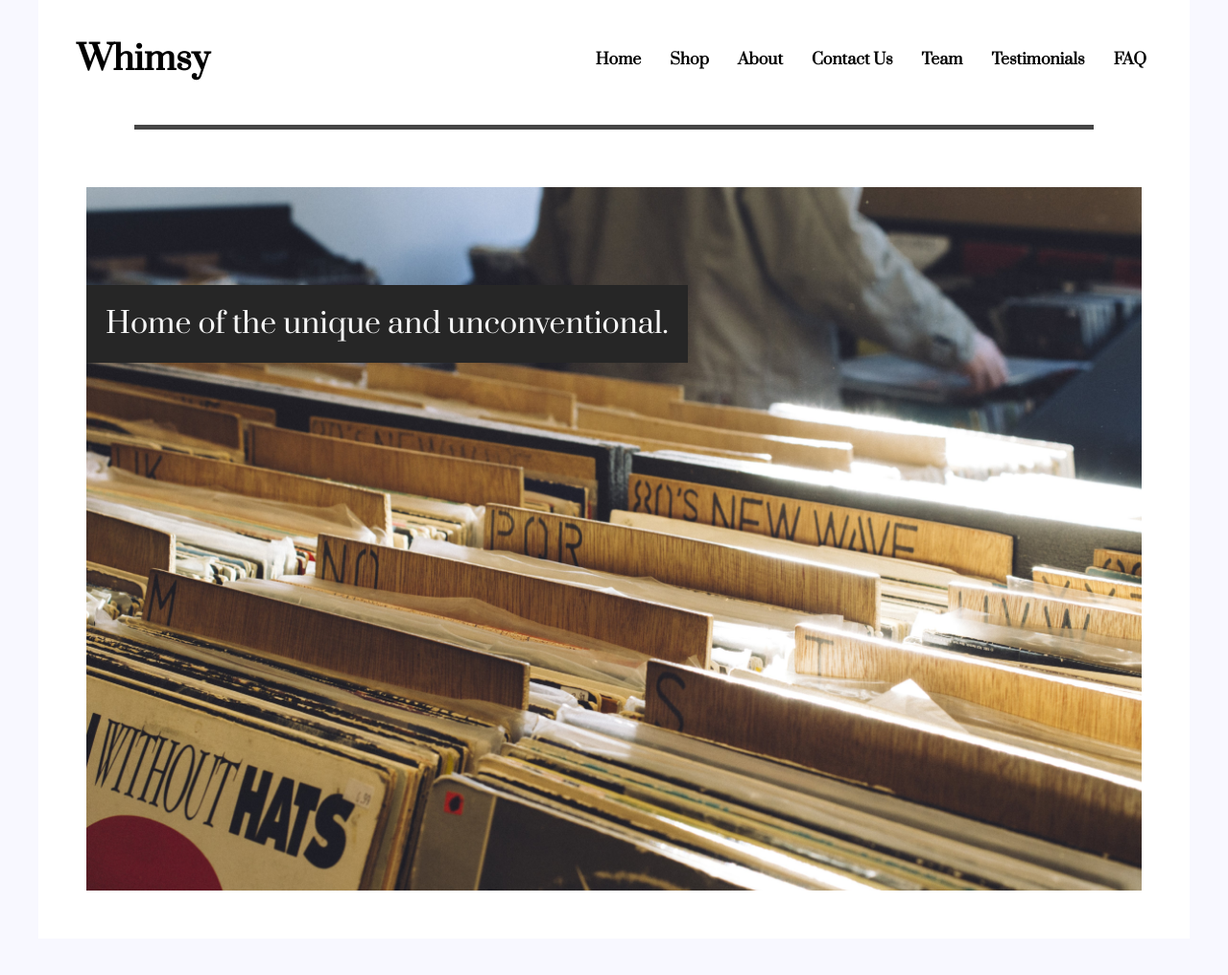
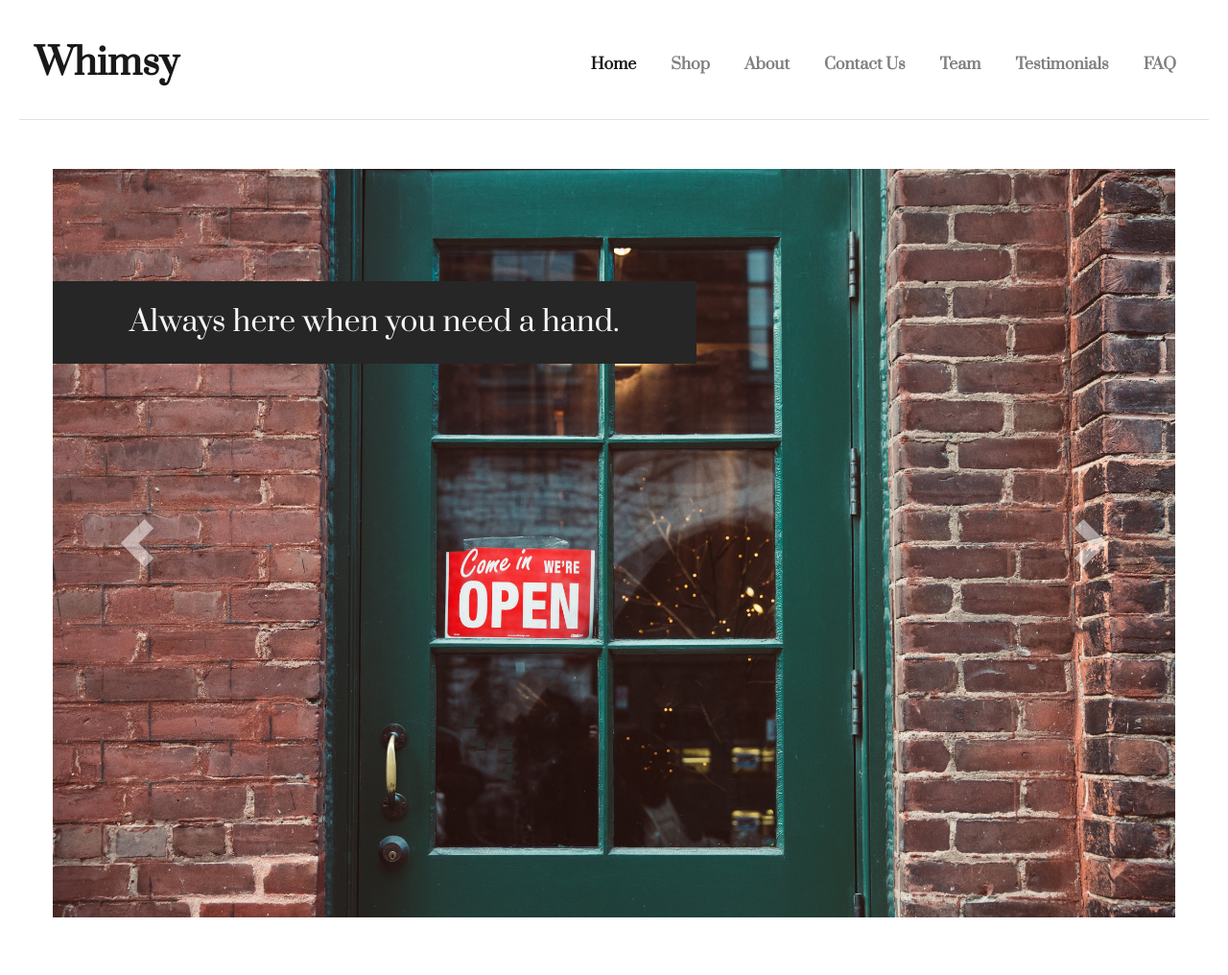
Before and after one commit to abelworku/CP476-Internet-Computing-Final-Project, a PHP site: page /HTML/Home.html in a window 1280 px wide. Shown: the whole page at 96% size. Before the commit the page ends 928 px from the top, so only its background shows below. Run offline with PHP 8.4, Linux system fonts and the light colour scheme.

Commit message:
Home page changed to the Bootstrap library for HTML and CSS

```diff
--- a/CSS/site.css
+++ b/CSS/site.css
@@ -6,113 +6,53 @@
 context or relation to other document tree elements)
 */
 
-.main {
-    width: 1200px;
-    margin: auto;
+.navbar-brand {
+    font-family: 'Prata', serif;
+    font-size: 38px;
 }
 
-body {
-/*    font-family: 'Lato', sans-serif;*/
-    font-family: 'Prata', serif;
-    font-weight: 300;
-/*    background-color: whitesmoke;*/
-    background-color: ghostwhite;
+.container-fluid {
+    padding-top: 25px;
+    padding-bottom: 25px;
+    padding-left: 20px;
+    padding-right: 20px;
 }
 
-h1, h2, h3, h4, h5, h6 {
+.navbar-nav {
     font-family: 'Prata', serif;
+    font-size: 16px;
+    font-weight: 800;
 }
 
-.navigationBar {
-    background-color: white;
-    overflow: hidden;
-    padding: 15px 15px;
+.navbar-nav > li {
+    padding-left: 10px;
+    padding-right: 10px;
 
 }
 
-.navigationBar a {
-    float: right;
-    padding: 18px 15px;
-    color: black;
-    font-family: 'Prata', serif;
-    text-decoration: none;
-    font-weight: bold;
+.carouselContainer {
+    padding: 35px;
 }
 
-.navigationBar h1 {
-    font-size: 35px;
-    display: inline-block;
-    padding: 5px;
-    padding-left: 10px;
+.carousel-caption {
+    background-color: #262626;
+    top: 15%;
+    bottom: auto;
+    left: 0%;
+    right: auto;
+    padding: 25px 80px;
+
 }
 
-
-.navigationBarLinks {
-    float: right;
-    padding: 18px 15px;
+.carousel-caption h5 {
+    font-family: 'Prata', serif;
+    font-size: 30px;
+    margin-bottom: auto;
+    color: whitesmoke;
 }
 
-/*----------- Image slideshow CSS styling (Adapted from ttps://www.w3schools.com/howto/howto_js_slideshow.asp) -----------*/
-.fadeSlide {
-    display: none;
+.carousel-control-next-icon, .carousel-control-prev-icon {
+    height: 50px;
+    border: none;
+    width: 50px;
 }
-
-.introSlideshow img {
-    vertical-align: middle;
-    width: 100%;
-}
-
-.introSlideshow {
-    max-width: 100%;
-    position: relative;
-    margin: auto;
-    padding: 50px;
-    background-color: white;
-}
-
-.imageCaption {
-    background-color: #262626;
-    color: whitesmoke;
-    font-size: 30px;
-    padding: 20px 20px;
-    position: absolute;
-    bottom: 600px;
-    text-align: center;
-}
-
-/* CSS Style for slideshow animations - Fading to next picture */
-.fade {
-    -webkit-animation-name: fade;
-    -webkit-animation-duration: 1.5s;
-    animation-name: fade;
-    animation-duration: 1.5s;
-}
-
-@-webkit-keyframes fade {
-    from {
-        opacity: .4
-    }
-    to {
-        opacity: 1
-    }
-}
-
-@keyframes fade {
-    from {
-        opacity: .4
-    }
-    to {
-        opacity: 1
-    }
-}
-/*-----------------------------------------------*/
-
-#navigationBarSlideshowSeparator {
-    width: 1000px;
-    margin-top: 15px;
-    margin-bottom: -5px;
-    opacity: 85%;
-    border: none;
-    background-color: #262626;
-    height: 5px;
-}
--- a/HTML/Home.html
+++ b/HTML/Home.html
@@ -4,60 +4,109 @@
 <html lang="en">
     <head>
         <meta charset="utf-8">
-        <meta name="viewport" content="width=device-width, initial-scale=1.0">
+        <meta name="viewport" content="width=device-width, initial-scale=1">
         <title>Home | Whimsy</title>
 
+<!--        Links to Bootstrap Framework -->
+        <!-- Latest compiled and minified CSS -->
+        <link rel="stylesheet" href="https://maxcdn.bootstrapcdn.com/bootstrap/4.4.1/css/bootstrap.min.css">
+        <!-- jQuery library -->
+        <script src="https://ajax.googleapis.com/ajax/libs/jquery/3.4.1/jquery.min.js"></script>
+        <!-- Popper JS -->
+        <script src="https://cdnjs.cloudflare.com/ajax/libs/popper.js/1.16.0/umd/popper.min.js"></script>
+        <!-- Latest compiled JavaScript -->
+        <script src="https://maxcdn.bootstrapcdn.com/bootstrap/4.4.1/js/bootstrap.min.js"></script>
+
+
         <link href="https://fonts.googleapis.com/css?family=Prata&display=swap" rel="stylesheet">
+        <link href="https://fonts.googleapis.com/css?family=Lato&display=swap" rel="stylesheet">
 
-        <link href="../CSS/reset.css" rel="stylesheet">
+<!--        <link href="../CSS/reset.css" rel="stylesheet">-->
         <link href="../CSS/site.css" rel="stylesheet">
         <script type="text/javascript" src="../JavaScript/script.js"></script>
+
     </head>
 
-    <body>
-
-        <div class="main"> <!-- Main Container - Contains the whole page -->
+    <body class="bg-light">
+        <div class="container-fluid bg-white">
+            <nav class="navbar navbar-expand-md navbar-light">
+                <a class="navbar-brand font-weight-bold" href="#">Whimsy</a>
 
 
-            <div class="navigationBar"> <!-- Navigation Bar Container - Contains header logo and navigational links -->
-                <h1><a href="Home.html">Whimsy</a></h1>
+                <ul class="navbar-nav ml-auto">
+                    <li class="nav-item active">
+                        <a class="nav-link" href="NewHome.html">Home</a>
+                    </li>
+                    <li class="nav-item">
+                        <a class="nav-link" href="NewHome.html">Shop</a>
+                    </li>
+                    <li class="nav-item">
+                        <a class="nav-link" href="NewHome.html">About</a>
+                    </li>
+                    <li class="nav-item">
+                        <a class="nav-link" href="NewHome.html">Contact Us</a>
+                    </li>
+                    <li class="nav-item">
+                        <a class="nav-link" href="NewHome.html">Team</a>
+                    </li>
+                    <li class="nav-item">
+                        <a class="nav-link" href="NewHome.html">Testimonials</a>
+                    </li>
+                    <li class="nav-item">
+                        <a class="nav-link" href="NewHome.html">FAQ</a>
+                    </li>
 
-                <div class="navigationBarLinks"> <!-- Navigation Bar Links Container - Contains navigation bar links -->
-                    <a href="#">FAQ</a>
-                    <a href="#">Testimonials</a>
-                    <a href="#">Team</a>
-                    <a href="#">Contact Us</a>
-                    <a href="#">About</a>
-                    <a href="#">Shop</a> <!-- This could be a dropdown with categories, or a link to a general static list of products-->
-                    <a href="Home.html">Home</a>
+                </ul>
+            </nav>
+
+            <div class="border-top my-3"></div>
+
+            <div class="carouselContainer">
+                <div id="carouselSlideshow" class="carousel slide" data-ride="carousel" data-interval="false">
+
+                    <div class="carousel-inner">
+                        <div class="carousel-item active">
+                            <img class="d-block w-100" src="../Images/home/green-door-with-open-sign.jpg" alt="First slideshow image">
+                            <div class="carousel-caption d-none d-md-block">
+                                <h5>Always here when you need a hand.</h5>
+                            </div>
+
+                        </div>
+
+                        <div class="carousel-item">
+                            <img class="d-block w-100" src="../Images/home/light-shining-on-vinyl-records.jpg" alt="Second slideshow image">
+                            <div class="carousel-caption d-none d-md-block">
+                                <h5>Home of the unique and unconventional.</h5>
+                            </div>
+                        </div>
+
+                        <div class="carousel-item">
+                            <img class="d-block w-100" src="../Images/home/shipping-boxes-in-front-of-red-brick.jpg" alt="Third slideshow image">
+                            <div class="carousel-caption d-none d-md-block">
+                                <h5>Guaranteed 10-minute shipping.</h5>
+                            </div>
+                        </div>
+
+                    </div>
+
+                    <a class="carousel-control-prev" href="#carouselSlideshow" role="button" data-slide="prev">
+                        <span class="carousel-control-prev-icon" aria-hidden="true"></span>
+                        <span class="sr-only">Previous</span>
+                    </a>
+
+                    <a class="carousel-control-next" href="#carouselSlideshow" role="button" data-slide="next">
+                        <span class="carousel-control-next-icon" aria-hidden="true"></span>
+                        <span class="sr-only">Next</span>
+                    </a>
+
                 </div>
-                <hr id="navigationBarSlideshowSeparator">
-            </div>
-
-            <!-- The home page should have some introductory and guiding elements on how to enter the website -->
-            <div class="introSlideshow"> <!-- Image slideshow - Contains introductory images about the store -->
-
-                <div class="fadeSlide fade">
-                    <img src="../Images/home/green-door-with-open-sign.jpg">
-                    <div class="imageCaption">Always here when you need a hand.</div>
-                </div>
-                <div class="fadeSlide fade">
-                    <img src="../Images/home/light-shining-on-vinyl-records.jpg">
-                    <div class="imageCaption">Home of the unique and unconventional.</div>
-                </div>
-                <div class="fadeSlide fade">
-                    <img src="../Images/home/shipping-boxes-in-front-of-red-brick.jpg">
-                    <div class="imageCaption">Guaranteed 10-minute shipping.</div>
-                </div>
-
             </div>
 
 
 
 
 
+        </div>
+    </body>
 
-        </div>
-
-    </body>
 </html>
--- a/JavaScript/script.js
+++ b/JavaScript/script.js
@@ -1,25 +1 @@
 //The future home for script.js. Coming soon...
-
-//----------------------------------------------------------------------------
-//Adapted from: https://www.w3schools.com/howto/howto_js_slideshow.asp
-window.onload = function() {
-
-    var slideIndex = 0;
-    showSlides();
-
-    function showSlides() {
-        var i;
-        var slides = document.getElementsByClassName("fadeSlide");
-        for (i = 0; i < slides.length; i++) {
-            slides[i].style.display = "none";
-        }
-        slideIndex++;
-        if (slideIndex > slides.length) {
-            slideIndex = 1;
-        }
-        slides[slideIndex-1].style.display = "block";
-        setTimeout(showSlides, 5000); // Change image every 2 seconds
-    }
-
-}
-//----------------------------------------------------------------------------
```
